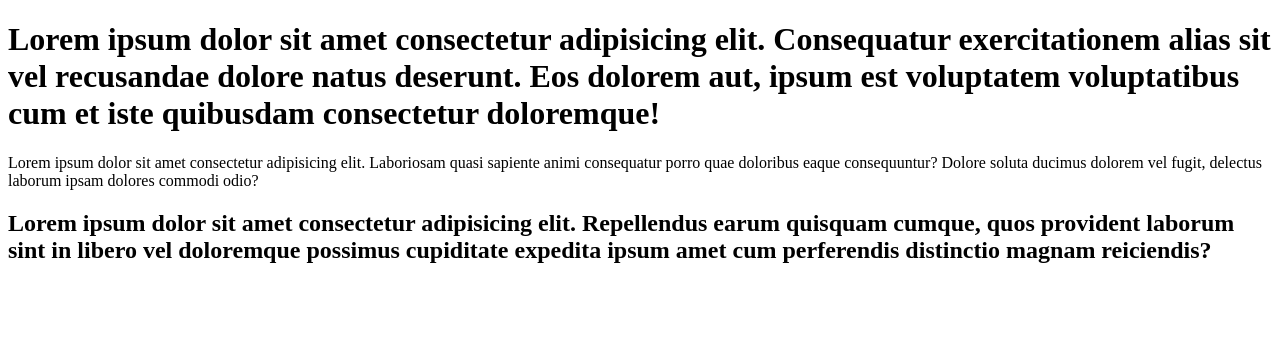
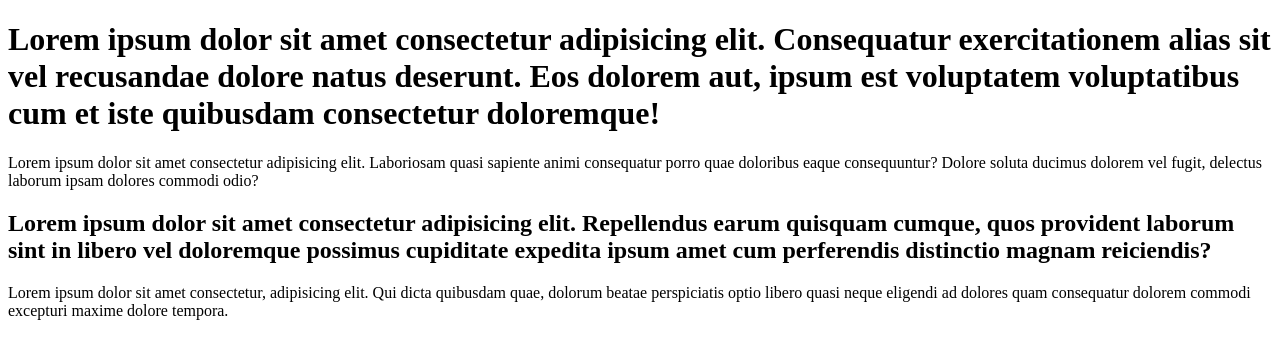
Before and after one commit to Oksana240884/git1.intro, a plain HTML site: page index.html in a window 1280 px wide. Drawn offline with Linux system fonts and the light colour scheme.

Commit message:
Add main page

```diff
--- a/index.html
+++ b/index.html
@@ -9,5 +9,6 @@
     <h1>Lorem ipsum dolor sit amet consectetur adipisicing elit. Consequatur exercitationem alias sit vel recusandae dolore natus deserunt. Eos dolorem aut, ipsum est voluptatem voluptatibus cum et iste quibusdam consectetur doloremque!</h1>
     <p>Lorem ipsum dolor sit amet consectetur adipisicing elit. Laboriosam quasi sapiente animi consequatur porro quae doloribus eaque consequuntur? Dolore soluta ducimus dolorem vel fugit, delectus laborum ipsam dolores commodi odio?</p>
     <h2>Lorem ipsum dolor sit amet consectetur adipisicing elit. Repellendus earum quisquam cumque, quos provident laborum sint in libero vel doloremque possimus cupiditate expedita ipsum amet cum perferendis distinctio magnam reiciendis?</h2>
+    <p>Lorem ipsum dolor sit amet consectetur, adipisicing elit. Qui dicta quibusdam quae, dolorum beatae perspiciatis optio libero quasi neque eligendi ad dolores quam consequatur dolorem commodi excepturi maxime dolore tempora.</p>
 </body>
 </html>
```
